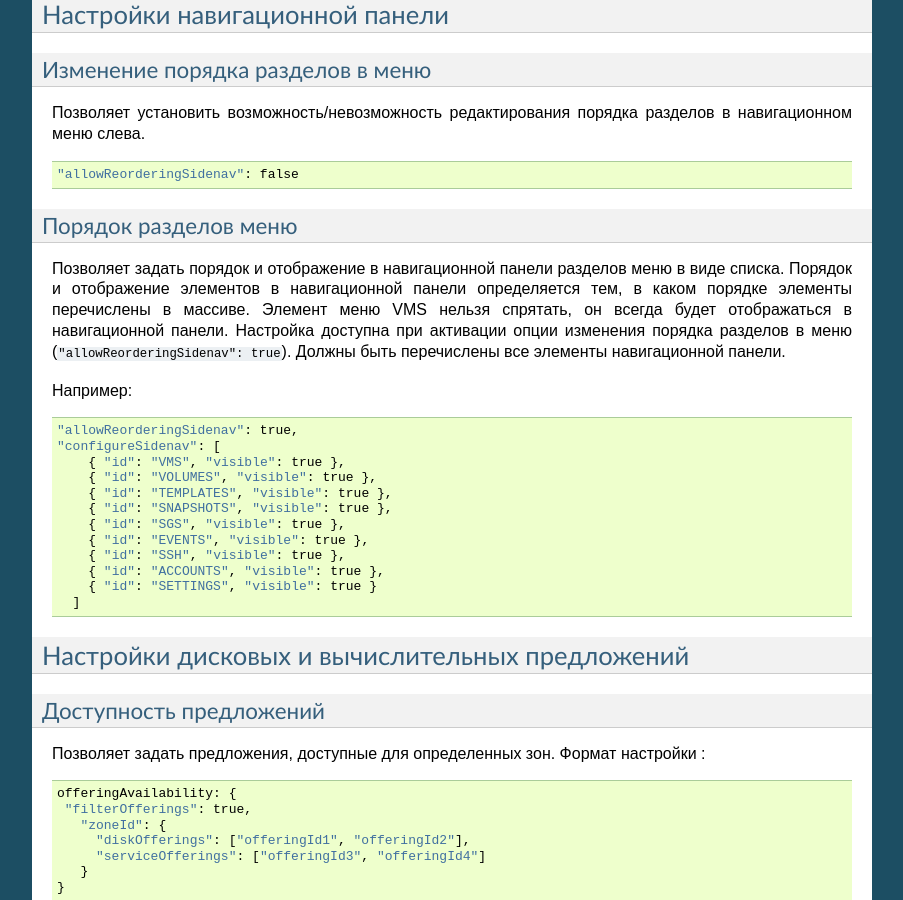
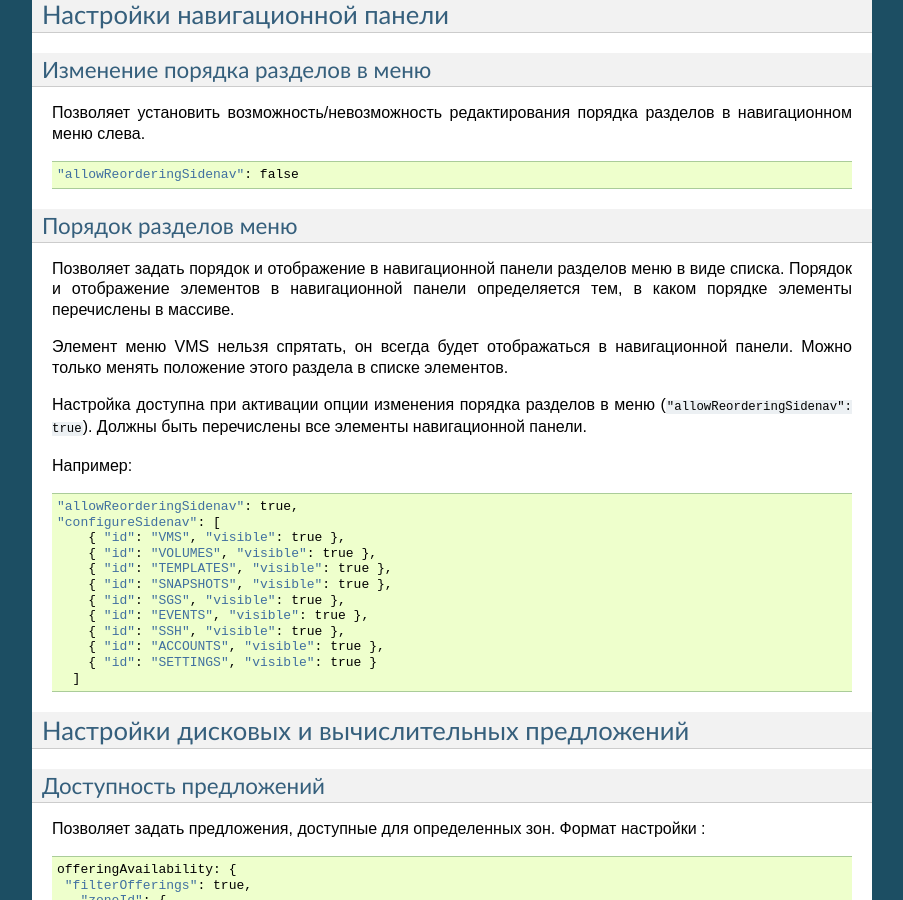
Before and after one commit to MaslovaEV/RU_CloudStack-UI, a Sphinx documentation site: the page built from RUdocs/source/CSUI-ConfigGuide.rst, in a window 1280 px wide and 900 px high, scrolled down 4722 px. Shown: the whole window, without its empty margins (198-1101 px from the left). Built offline with Sphinx 7.4.7, drawn with Linux system fonts in a browser that asks for light colours.

Commit message:
Update CSUI-ConfigGuide.rst

```diff
--- a/RUdocs/source/CSUI-ConfigGuide.rst
+++ b/RUdocs/source/CSUI-ConfigGuide.rst
@@ -259,7 +259,11 @@ URL адрес документации API, который отображает
 Порядок разделов меню
 """""""""""""""""""""""""""
 
-Позволяет задать порядок и отображение в навигационной панели разделов меню в виде списка. Порядок и отображение элементов в навигационной панели определяется тем, в каком порядке элементы перечислены в массиве. Элемент меню VMS нельзя спрятать, он всегда будет отображаться в навигационной панели. Настройка доступна при активации опции изменения порядка разделов в меню (``"allowReorderingSidenav": true``). Должны быть перечислены все элементы навигационной панели.
+Позволяет задать порядок и отображение в навигационной панели разделов меню в виде списка. Порядок и отображение элементов в навигационной панели определяется тем, в каком порядке элементы перечислены в массиве.
+
+Элемент меню VMS нельзя спрятать, он всегда будет отображаться в навигационной панели. Можно только менять положение этого раздела в списке элементов.
+
+Настройка доступна при активации опции изменения порядка разделов в меню (``"allowReorderingSidenav": true``). Должны быть перечислены все элементы навигационной панели.
 
 Например:
 
```
